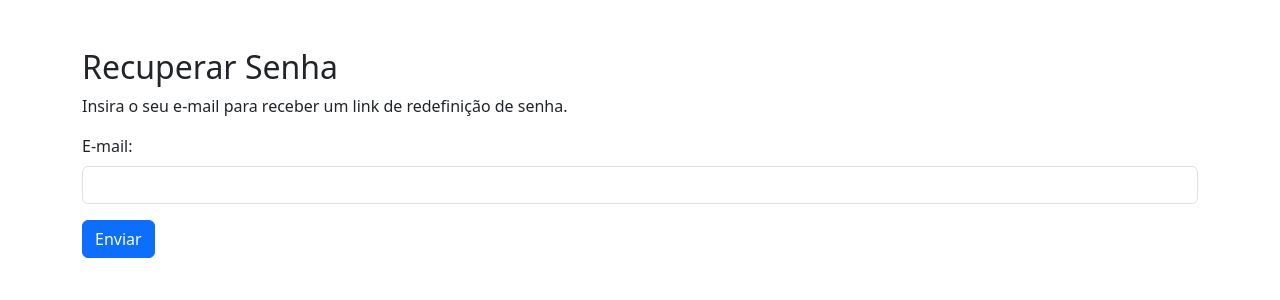
After one commit to vvenante3/projetoTCC, a Django app: page /login/codigo_email/ in a window 1280 px wide. The commit adds this page. Shown: the top 300 px of the page. Run offline with Django 5.2, Linux system fonts and the light colour scheme.

Commit message:
#15 - elaboracao em andamento: esqueci minha senha

```diff
--- a/login/templates/login/login.html
+++ b/login/templates/login/login.html
@@ -69,6 +69,10 @@
                 <br><br>
                 <a class="btn btn-primary" href="{% url 'pagina_cadastro' %}" style="width: 200px">Realizar Cadastro</a>
             </form>
+            <br>
+
+            <a href="{% url 'codigo_email' %}">Esqueci minha senha</a>
+
         </div>
     </div>
 </body>
--- /dev/null
+++ b/login/templates/login/restaurarSenha_1_email_recuperacao.html
@@ -0,0 +1,24 @@
+{% load static %}
+<!doctype html>
+<html lang="pt-br">
+<head>
+    <meta charset="UTF-8">
+    <meta name="viewport" content="width=device-width, initial-scale=1.0">
+    <title>Recuperar Senha</title>
+    <link href="https://cdn.jsdelivr.net/npm/bootstrap@5.3.3/dist/css/bootstrap.min.css" rel="stylesheet">
+</head>
+<body>
+    <div class="container mt-5">
+        <h2>Recuperar Senha</h2>
+        <p>Insira o seu e-mail para receber um link de redefinição de senha.</p>
+        <form method="POST" action="{% url 'codigo_email' %}">
+            {% csrf_token %}
+            <div class="mb-3">
+                <label for="email" class="form-label">E-mail:</label>
+                <input type="email" id="email" name="email" class="form-control" required>
+            </div>
+            <button type="submit" class="btn btn-primary">Enviar</button>
+        </form>
+    </div>
+</body>
+</html>
--- a/login/urls.py
+++ b/login/urls.py
@@ -1,7 +1,6 @@
 from django.contrib import admin
 from django.urls import path, include
-from . import views
-from .views import pagina_login, pagina_logout, pagina_cadastro, editar_usuario
+from .views import pagina_login, pagina_logout, pagina_cadastro, editar_usuario, enviar_codigo_email
 
 urlpatterns = [
     # LOGIN
@@ -15,4 +14,8 @@ urlpatterns = [
 
     # EDITAR CADASTRO
     path('editar_usuario/', editar_usuario,     name='editar_usuario'),
+
+    # ESQUECI MINHA SENHA
+    path('codigo_email/',   enviar_codigo_email, name='codigo_email'),
+
 ]
--- a/login/views.py
+++ b/login/views.py
@@ -8,12 +8,20 @@ from .models import Usuario
 from participante.models import Participante
 from django.contrib import messages
 
+import smtplib
+from email.mime.multipart import MIMEMultipart
+from email.mime.text import MIMEText
+from django.utils.http import urlsafe_base64_encode, urlsafe_base64_decode
+from django.utils.encoding import force_bytes, force_str
+from django.contrib.auth.tokens import default_token_generator
+from django.contrib.auth.hashers import make_password
+
+
 # LOGIN
 def pagina_login(request):
     if request.method == 'GET':
         return render(request, 'login/login.html')
     else:
-        # obtendo os dados inseridos nos campos ' usuario ' e ' senha '.
         usuario     = request.POST.get('usuario')
         senha       = request.POST.get('senha')
 
@@ -21,8 +29,6 @@ def pagina_login(request):
 
         if usuario:
             login(request, usuario)
-
-            # Traz os dados que estão cadastrados em nosso Db do app
             participantes = Participante.objects.all()
             return render(request, "participante/index.html", {"participantes": participantes})
         else:
@@ -32,23 +38,91 @@ def pagina_logout(request):
     logout(request)
     return redirect('pagina_login')
 
+def enviar_email_personalizado(destinatario, assunto, mensagem):
+    remetente = "vitor.venante@hotmail.com"
+    senha = "senha123"
+    servidor_smtp = "smtp.office365.com"
+    porta = 587
+
+    msg = MIMEMultipart()
+    msg['From'] = remetente
+    msg['To'] = destinatario
+    msg['Subject'] = assunto
+    msg.attach(MIMEText(mensagem, 'plain'))
+
+    try:
+        with smtplib.SMTP(servidor_smtp, porta) as server:
+            server.starttls()
+            server.login(remetente, senha)
+            server.sendmail(remetente, destinatario, msg.as_string())
+            print("E-mail enviado com sucesso!")
+    except Exception as e:
+        print(f"Erro ao enviar e-mail: {e}")
+
+def enviar_codigo_email(request):
+    if request.method == 'POST':
+        email = request.POST.get('email')
+        user = User.objects.filter(email=email).first()
+
+        if user:
+            uid = urlsafe_base64_encode(force_bytes(user.pk))
+            token = default_token_generator.make_token(user)
+            link_redefinir_senha = request.build_absolute_uri(f"/redefinir-senha/{uid}/{token}/")
+
+            mensagem = f"Olá, use o link abaixo para redefinir sua senha:\n{link_redefinir_senha}"
+            assunto = "Redefinição de senha"
+            enviar_email_personalizado(email, assunto, mensagem)
+
+            return render(request, 'login/restaurarSenha_2_pag_confirmacao_email.html')
+        else:
+            return render(request, 'login/restaurarSenha_1_email_recuperacao.html', {
+                "error": "E-mail não encontrado"
+            })
+
+    return render(request, 'login/restaurarSenha_1_email_recuperacao.html')
+
+def redefinir_senha(request, uidb64, token):
+    try:
+        uid = force_str(urlsafe_base64_decode(uidb64))
+        user = User.objects.get(pk=uid)
+    except (TypeError, ValueError, OverflowError, User.DoesNotExist):
+        user = None
+
+    if user and default_token_generator.check_token(user, token):
+        if request.method == 'POST':
+            nova_senha = request.POST.get('nova_senha')
+            confirmar_senha = request.POST.get('confirmar_senha')
+
+            if nova_senha and nova_senha == confirmar_senha:
+                user.password = make_password(nova_senha)
+                user.save()
+                messages.success(request, "Senha alterada com sucesso!")
+                return render(request, 'login/restaurarSenha_4_pag_confirmacao_alteracao_senha.html')
+            else:
+                messages.error(request, "As senhas não coincidem.")
+                return render(request, 'login/restaurarSenha_3_form_nova_senha.html',
+                              {'uidb64': uidb64, 'token': token})
+
+        return render(request, 'login/restaurarSenha_3_form_nova_senha.html', {'uidb64': uidb64, 'token': token})
+
+    messages.error(request, "O link para redefinição de senha é inválido ou expirou.")
+    return redirect('pagina_login')
+
+
 def pagina_cadastro(request):
     if request.method == 'GET':
         return render(request, 'login/cadastro.html')
     else:
-        # pegando os dados da pág. cadastro
         usuario = request.POST.get('usuario')
         crp     = request.POST.get('crp'    )
         email   = request.POST.get('email'  )
         senha   = request.POST.get('senha'  )
 
-        # acessando o Db e filtrando o usuario, retornando o primeiro objeto
         usuario_cadastrado = User.objects.filter(username=usuario).first()
 
         if usuario_cadastrado:
             return HttpResponse('Já existe um usuário com o mesmo nome.')
 
-        # criando um novo usuario
         usuario_novo = User.objects.create_user(
             username=usuario,
             email   =email,
```
Also changed, not shown: login/templates/login/restaurarSenha_2_pag_confirmacao_email.html (added, +14 -0 lines), login/templates/login/restaurarSenha_3_form_nova_senha.html (added, +24 -0 lines), login/templates/login/restaurarSenha_4_pag_confirmacao_alteracao_senha.html (added, +14 -0 lines), db.sqlite3, sistema/settings.py (line endings or trailing spaces).
